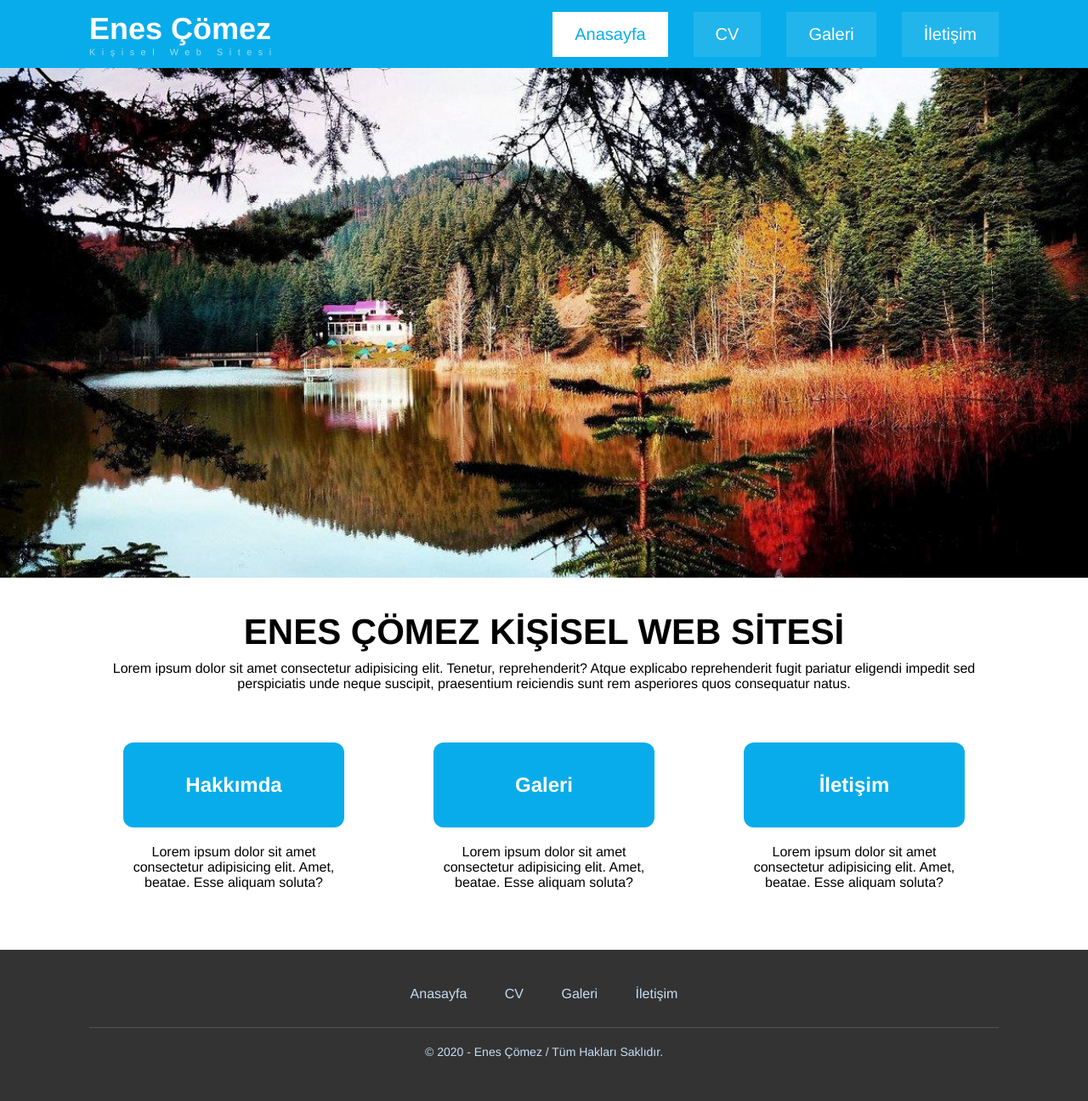
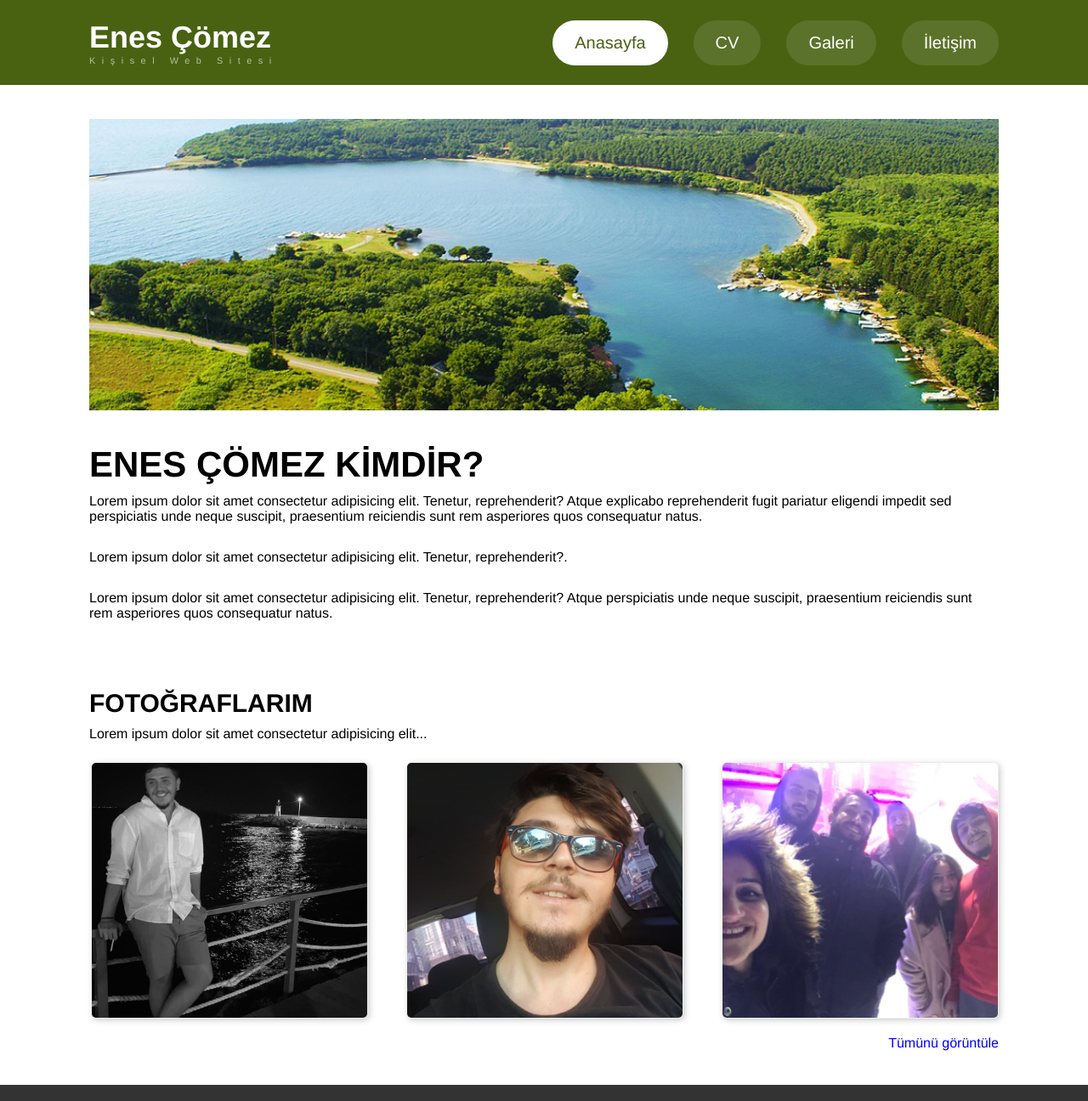
Before and after one commit to ferditarakci/enes-comez-odev, a plain HTML site: page index.html in a window 1280 px wide. Shown: the top 1296 px of the page at 85% size. Drawn offline with Linux system fonts and the light colour scheme.

Commit message:
ödev revize

```diff
--- a/index.html
+++ b/index.html
@@ -9,7 +9,7 @@
 <body>
 
 	<header>
-		<div class="container">
+		<div class="kapsayici">
 			<a href="index.html" class="logo">Enes Çömez <span>Kişisel Web Sitesi</span></a>
 			<ul class="menu">
 				<li class="aktif">
@@ -29,50 +29,50 @@
 	</header>
 
 	<main>
-		<div class="slayt-resim">
-			<img src="assets/images/akgol.jpg" />
-		</div>
-
-		<div class="container text-center">
-			<div>
-				<h1>ENES ÇÖMEZ KİŞİSEL WEB SİTESİ</h1>
-				<p>Lorem ipsum dolor sit amet consectetur adipisicing elit. Tenetur, reprehenderit? Atque explicabo reprehenderit fugit pariatur eligendi impedit sed perspiciatis unde neque suscipit, praesentium reiciendis sunt rem asperiores quos consequatur natus.</p>
+		<div class="kapsayici">
+			<div class="slayt-resim">
+				<img src="assets/images/sinop.jpg" />
 			</div>
 		</div>
 
-		<div class="container ana-sayfa-kutular">
-			<a href="hakkimda.html" class="ana-sayfa-kutu">
-				<div class="resim"><div>Hakkımda</div></div>
-				<p>Lorem ipsum dolor sit amet consectetur adipisicing elit. Amet, beatae. Esse aliquam soluta?</p>
-			</a>
-			<a href="galeri.html" class="ana-sayfa-kutu">
-				<div class="resim"><div>Galeri</div></div>
-				<p>Lorem ipsum dolor sit amet consectetur adipisicing elit. Amet, beatae. Esse aliquam soluta?</p>
-			</a>
-			<a href="iletisim.html" class="ana-sayfa-kutu">
-				<div class="resim"><div>İletişim</div></div>
-				<p>Lorem ipsum dolor sit amet consectetur adipisicing elit. Amet, beatae. Esse aliquam soluta?</p>
-			</a>
+
+
+		<div class="kapsayici">
+			<div>
+				<h1>ENES ÇÖMEZ KİMDİR?</h1>
+				<p>Lorem ipsum dolor sit amet consectetur adipisicing elit. Tenetur, reprehenderit? Atque explicabo reprehenderit fugit pariatur eligendi impedit sed perspiciatis unde neque suscipit, praesentium reiciendis sunt rem asperiores quos consequatur natus.</p>
+				<p>Lorem ipsum dolor sit amet consectetur adipisicing elit. Tenetur, reprehenderit?.</p>
+				<p>Lorem ipsum dolor sit amet consectetur adipisicing elit. Tenetur, reprehenderit? Atque  perspiciatis unde neque suscipit, praesentium reiciendis sunt rem asperiores quos consequatur natus.</p>
+			</div>
+		</div>
+
+		<div class="kapsayici" style="margin-top: 50px;">
+			<div style="margin-bottom: -50px;">
+				<h3>FOTOĞRAFLARIM</h3>
+				<p>Lorem ipsum dolor sit amet consectetur adipisicing elit...</p>
+			</div>
+			<div>
+				<div class="foto-galeri">
+					<a href="#">
+						<img src="assets/images/01.jpg" />
+					</a>
+					<a href="#">
+						<img src="assets/images/02.jpg" />
+					</a>
+					<a href="#">
+						<img src="assets/images/03.jpg" />
+					</a>
+				</div>
+			</div>
+			<div class="tumu">
+				<a href="galeri.html">Tümünü görüntüle</a>
+			</div>
 		</div>
 
 	</main>
 
 	<footer>
-		<div class="container">
-			<ul class="menu">
-				<li class="mevcut">
-					<a href="#">Anasayfa</a>
-				</li>
-				<li>
-					<a href="cv.html">CV</a>
-				</li>
-				<li>
-					<a href="galeri.html">Galeri</a>
-				</li>
-				<li>
-					<a href="iletisim.html">İletişim</a>
-				</li>
-			</ul>
+		<div class="kapsayici">
 			<div class="copyright">&#169; 2020 - Enes Çömez / Tüm Hakları Saklıdır.</div>
 		</div>
 	</footer>
--- a/scss/_grid.scss
+++ b/scss/_grid.scss
@@ -1,4 +1,4 @@
-$container-width: 1200px;
+$kapsayici-width: 1200px;
 $gutter-width: 20px;
 $mobile-gutter-width: 40px;
 $grid-column: 12;
@@ -7,7 +7,7 @@ $grid-column: 12;
 // GRID SYSTEM
 // ======================================
 
-.container {
+.kapsayici {
 	&,
 	&-fluid {
 		//position: relative;
@@ -37,9 +37,9 @@ $grid-column: 12;
 	//	}
 	//}
 
-	@media (min-width: ($container-width + 0)) {
+	@media (min-width: ($kapsayici-width + 0)) {
 		& {
-			max-width: $container-width;
+			max-width: $kapsayici-width;
 		}
 	}
 
@@ -159,7 +159,7 @@ $grid-column: 12;
 ///* GRID SYSTEM
 //   ====================================== */
 
-//.container {
+//.kapsayici {
 //	&,
 //	&_12,
 //	&-flex,
--- a/scss/style.scss
+++ b/scss/style.scss
@@ -19,16 +19,17 @@ img {
 	max-width: 100%;
 }
 
-.container {
+.kapsayici {
 	display: flex;
 	width: 100%;
 	min-width: 992px;
 	max-width: 1070px;
 	margin-right: auto;
 	margin-left: auto;
+	flex-wrap: wrap;
 
 	>div {
-		flex: 1;
+		flex: 0 0 100%;
 	}
 
 	>.col-2 {
@@ -36,16 +37,40 @@ img {
 	}
 }
 
-.text-center {
+.cv, .iletisim {
+	display: flex;
+	width: 100%;
+	min-width: 992px;
+	max-width: 1070px;
+	margin-right: auto;
+	margin-left: auto;
+	flex-wrap: wrap;
+
+	>div {
+		flex: 0 0 100%;
+	}
+
+	>.col-5 {
+		flex: 0.8;
+	}
+
+	>.col-7 {
+		flex: 1.2;
+		padding-left: 40px;
+	}
+}
+
+
+.yazi-ortala {
 	text-align: center;
 }
 
 header, footer {
 	width: 100%;
-	height: 80px;
+	height: 100px;
 	display: flex;
 	align-items: center;
-	background-color: #09acea;
+	background-color: #486212;
 
 	>div {
 		align-items: center;
@@ -82,12 +107,13 @@ header, footer {
 			font-size: 20px;
 			font-weight: 400;
 			color: white;
+			border-radius: 40px;
 			background-color: rgba(255, 255, 255, 0.1);
 		}
 
 		&:hover >a,
 		&.aktif >a {
-			color: #09acea;
+			color: #486212;
 			background-color: #ffffff;
 		}
 	}
@@ -104,8 +130,8 @@ main {
 .slayt-resim {
 	position: relative;
 	width: 100%;
-	height: 600px;
-	margin-top: -40px;
+	// height: 600px;
+	// margin-top: -20px;
 	margin-bottom: 40px;
 	background-color: #1d4657;
 
@@ -122,8 +148,8 @@ main {
 	img {
 		display: block;
 		width: 100%;
-		height: 100%;
-		object-fit: cover;
+		// height: 100%;
+		// object-fit: cover;
 	}
 
 }
@@ -133,7 +159,7 @@ main {
 
 
 
-h1 {
+h1, h2, h3, h4 {
 	margin-bottom: 30px;
 	font-size: 42px;
 
@@ -143,14 +169,18 @@ h1 {
 }
 
 h2 {
-	margin-bottom: 30px;
+	font-size: 36px;
+}
+
+h3 {
+	font-size: 30px;
 }
 
 p {
 	margin-bottom: 30px;
 }
 
-.liste {
+.foto-galeri {
 	display: flex;
 	width: 104%;
 	margin-left: -4%;
@@ -182,6 +212,12 @@ p {
 		}
 	}
 }
+
+.tumu {
+	margin-top: 20px;
+	text-align: right;
+}
+
 
 label {
 	display: block;
@@ -246,17 +282,17 @@ textarea {
 
 
 footer {
-	height: 180px;
+	// height: 180px;
 	background-color: #333333;
 
-	>.container {
-		display: block;
-	}
+	// >.kapsayici {
+	// 	display: block;
+	// }
 
-	.copyright {
-		margin-top: 20px;
-		border-top: 1px solid #525252;
-	}
+	// .copyright {
+	// 	margin-top: 20px;
+	// 	border-top: 1px solid #525252;
+	// }
 
 	.menu {
 		float: none;
@@ -310,6 +346,7 @@ footer {
 }
 
 .ana-sayfa-kutular {
+	display: flex;
 	justify-content: space-between;
 }
 
@@ -324,7 +361,7 @@ footer {
 	.resim {
 		width: 260px;
 		height: 100px;
-		background-color: #09acea;
+		background-color: #486212;
 		color: white;
 		font-size: 24px;
 		font-weight: 600;
```
Also changed, not shown: cv.html (+7 -5 lines), galeri.html (+4 -4 lines), iletisim.html (+8 -6 lines), assets/css/style.css, assets/images/akgol.jpg (deleted), assets/images/sinop.jpg (added).
